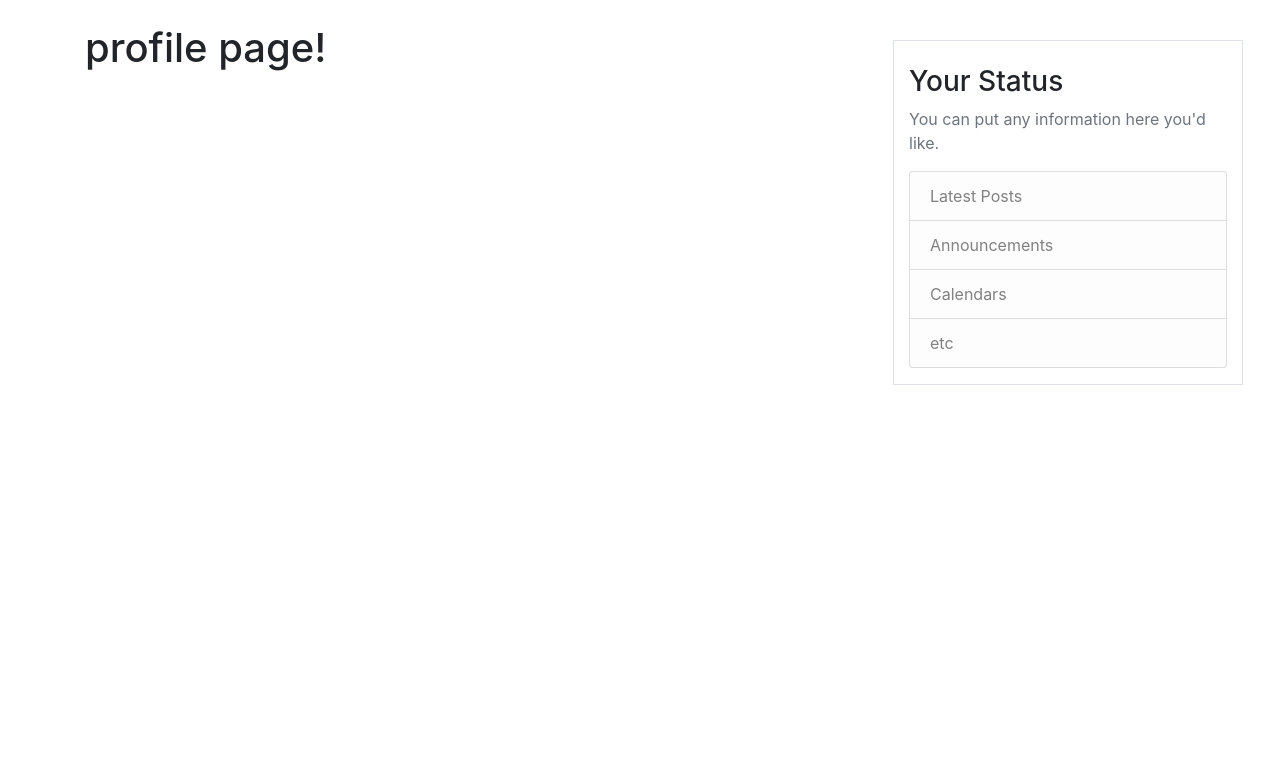
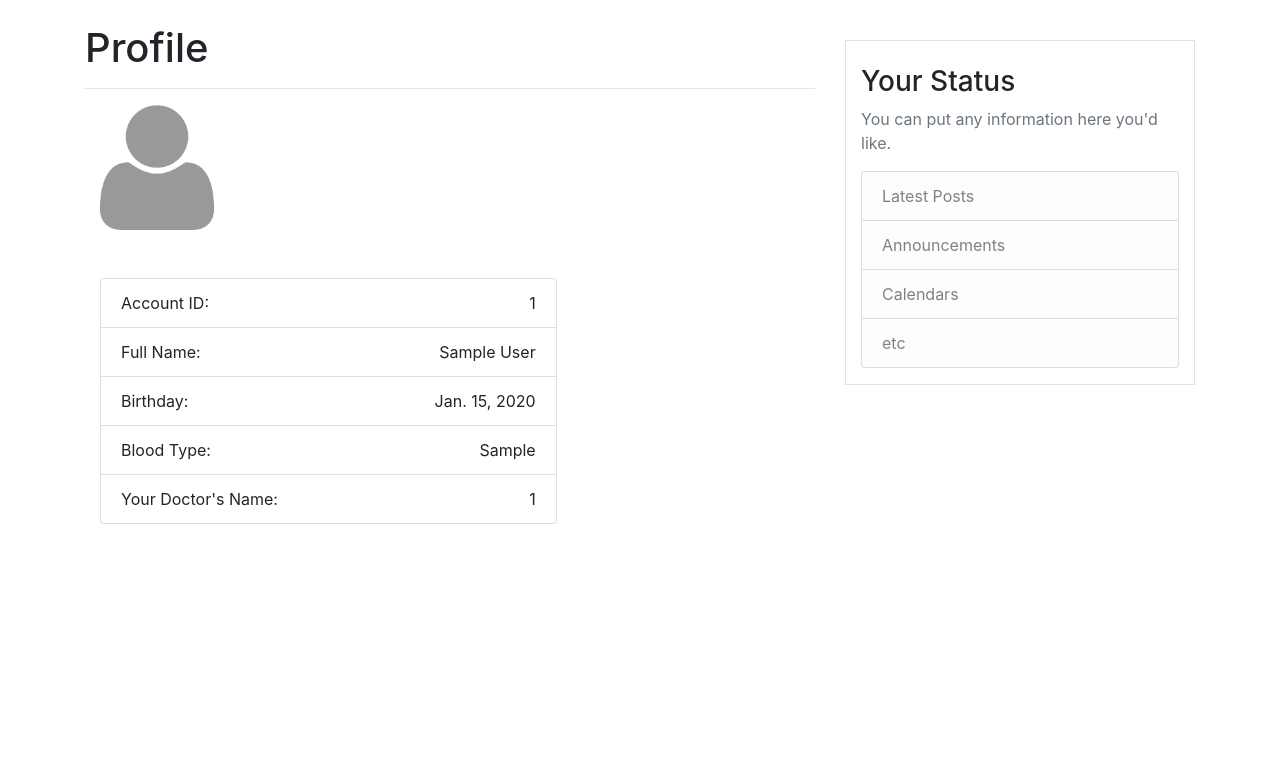
Before and after one commit to ajmengistu/organ-match-app, a Django app: page /profile/ in a window 1280 px wide. Shown: the part 96-860 px from the top of the page. Run offline with Django 3.2, Linux system fonts and the light colour scheme; a user stored in the database is signed in; tables that the repository leaves empty hold one stand-in row (values such as "Sample post"); some libraries are stand-ins or nearby versions.

Commit message:
Added profile page & profile default-image

```diff
--- a/src/organ_match_app/matchapp/forms.py
+++ b/src/organ_match_app/matchapp/forms.py
@@ -12,6 +12,11 @@ class UserRegistrationForm(UserCreationForm):
         fields = ['username', 'email', 'password1', 'password2']
 
 class OrganRequestForm(forms.Form):
+    need_by = forms.DateField(input_formats=['%Y-%m-%d'],
+    widget=forms.TextInput(attrs={'placeholder': 'YYYY-mm-dd'}))
+    organ = forms.ChoiceField(choices=ORGAN_CHOICES, required=True)
+
+class UserProfileForm(forms.Form):
     first_name = forms.CharField(max_length=50)
     last_name = forms.CharField(max_length=50)
     birth_date = forms.DateField(input_formats=['%Y-%m-%d'],
--- a/src/organ_match_app/matchapp/templates/matchapp/base.html
+++ b/src/organ_match_app/matchapp/templates/matchapp/base.html
@@ -86,7 +86,7 @@
         </div>
         {% if user.is_authenticated %}
         <div class="col">
-          <div class="col ml-5 border mt-3">
+          <div class="col ml-8 border mt-3">
             <br>
             <h3>Your Status</h3>
             <p class='text-muted'>You can put any information here
--- a/src/organ_match_app/matchapp/templates/matchapp/profile.html
+++ b/src/organ_match_app/matchapp/templates/matchapp/profile.html
@@ -1,6 +1,55 @@
 {% extends "matchapp/base.html" %}
+{% load crispy_forms_tags %}
 {% load static %}
 
 {% block content %}
-<h1>profile page!</h1>
+<div class="content-section">
+    {% if form_exists %}
+    <form method="POST">
+        {% csrf_token %}
+        <fieldset class="form-group">
+            <legend class="border-bottom mb-4">Please provide us the following
+                information to request or donate organs</legend>
+            {{ form|crispy }}
+        </fieldset>
+        <div class="form-group">
+            <button class="btn btn-outline-info" type="submit">Submit</button>
+        </div>
+    </form>
+    {% else %}
+    <h1>Profile</h1>
+    <hr>
+    <div class="col-8">
+        <img src="{% static 'matchapp/images/profile-default.png' %}" alt="John"
+            style="width:25%">
+
+        <ul class="list-group pt-5">
+            </li> <li class="list-group-item d-flex justify-content-between
+            align-items-center">
+            Account ID:
+            <span class="">{{ profile_id }} </span>
+        </li>
+            <li class="list-group-item d-flex justify-content-between
+                align-items-center">
+                Full Name:
+                <span>{{ first_name }} {{ last_name }}</span>
+            </li>
+            <li class="list-group-item d-flex justify-content-between
+                align-items-center">
+                Birthday:
+                <span class="">{{ birth_date }} </span>
+            </li>
+            <li class="list-group-item d-flex justify-content-between
+                align-items-center">
+                Blood Type:
+                <span class="">{{ blood_type }} </span>
+            </li> <li class="list-group-item d-flex justify-content-between
+                align-items-center">
+                Your Doctor's Name:
+                <span class="">{{ doctor_id }} </span>
+            </li>
+        </ul>
+    </div>
+    {% endif %}
+</div>
 {% endblock %}
--- a/src/organ_match_app/matchapp/views.py
+++ b/src/organ_match_app/matchapp/views.py
@@ -2,7 +2,7 @@ from django.shortcuts import render, redirect
 from django.db import connection
 from django.contrib import messages
 from django.contrib.auth.decorators import login_required
-from  .forms import UserRegistrationForm, OrganRequestForm
+from  .forms import UserRegistrationForm, OrganRequestForm, UserProfileForm
 from .models import UserProfile
 from django.contrib.auth.models import User
 
@@ -37,7 +37,30 @@ def register(request):
 
 @login_required
 def profile(request):
-    return render(request, 'matchapp/profile.html')
+    curr_user_id = request.user.id
+
+    if request.method == 'POST':
+        print("post")
+    else:
+        if UserProfile.objects.filter(user_id=curr_user_id).exists():
+            user = UserProfile.objects.filter(user_id=curr_user_id).values()[0]
+            print('exists')
+            print(user.get('last_name'))
+            context = {
+                'form_exists': False,
+                'first_name': user.get('first_name'),
+                'last_name': user.get('last_name'),
+                'birth_date': user.get('birth_date'),
+                'blood_type': user.get('blood_type'),
+                'doctor_id': user.get('doctor_id'),
+                'profile_id': user.get('id'),
+            }
+        else:
+            context = {
+                'form_exists': True,
+                'form': UserProfileForm()
+            }
+    return render(request, 'matchapp/profile.html', context)
 
 @login_required
 def request(request):
```
Also changed, not shown: src/organ_match_app/matchapp/choices.py (+9 -0 lines), src/organ_match_app/matchapp/templates/matchapp/request.html (+3 -8 lines), src/organ_match_app/matchapp/static/matchapp/images/profile-default.png (added).
